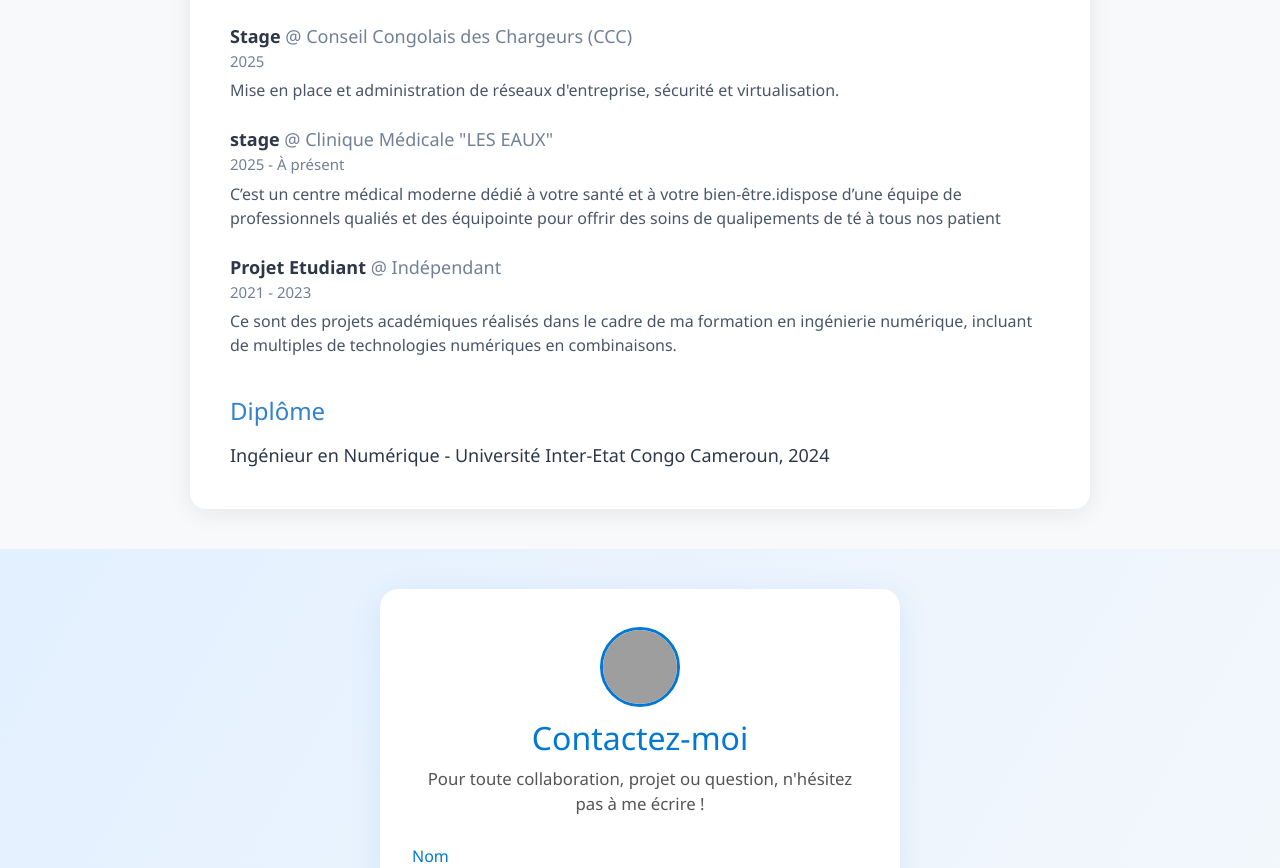
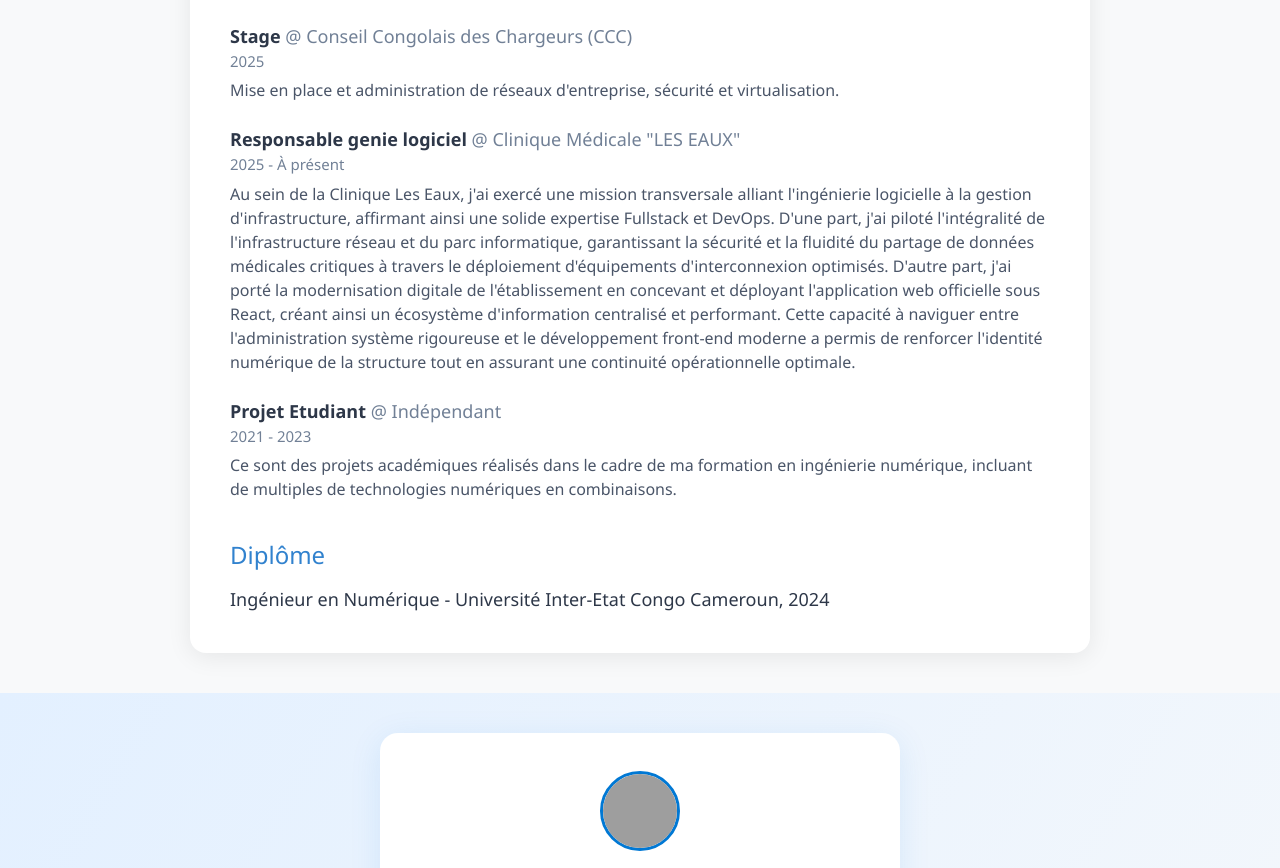
Before and after one commit to Jostycode/portfolio, a React (Vite) app in the folder frontend/: page / in a window 1280 px wide. Shown: the part 3080-3948 px from the top of the page. Built offline with nearby package versions, Linux system fonts and the light colour scheme; grey boxes are pictures that could not be loaded.

Commit message:
first commit

```diff
--- a/frontend/src/composants/competences.jsx
+++ b/frontend/src/composants/competences.jsx
@@ -63,11 +63,11 @@ const experiences = [
             "Mise en place et administration de réseaux d'entreprise, sécurité et virtualisation.",
     },
     {
-        title: "stage ",
+        title: "Responsable genie logiciel",
         company: 'Clinique Médicale "LES EAUX"',
         period: "2025 - À présent",
         description:
-            "C’est un centre médical moderne dédié à votre santé et à votre bien-être.idispose d’une équipe de professionnels qualiés et des équipointe pour offrir des soins de qualipements de té à tous nos patient",
+            `Au sein de la Clinique Les Eaux, j'ai exercé une mission transversale alliant l'ingénierie logicielle à la gestion d'infrastructure, affirmant ainsi une solide expertise Fullstack et DevOps. D'une part, j'ai piloté l'intégralité de l'infrastructure réseau et du parc informatique, garantissant la sécurité et la fluidité du partage de données médicales critiques à travers le déploiement d'équipements d'interconnexion optimisés. D'autre part, j'ai porté la modernisation digitale de l'établissement en concevant et déployant l'application web officielle sous React, créant ainsi un écosystème d'information centralisé et performant. Cette capacité à naviguer entre l'administration système rigoureuse et le développement front-end moderne a permis de renforcer l'identité numérique de la structure tout en assurant une continuité opérationnelle optimale.`,
     },
     {
         title: "Projet Etudiant",
```
